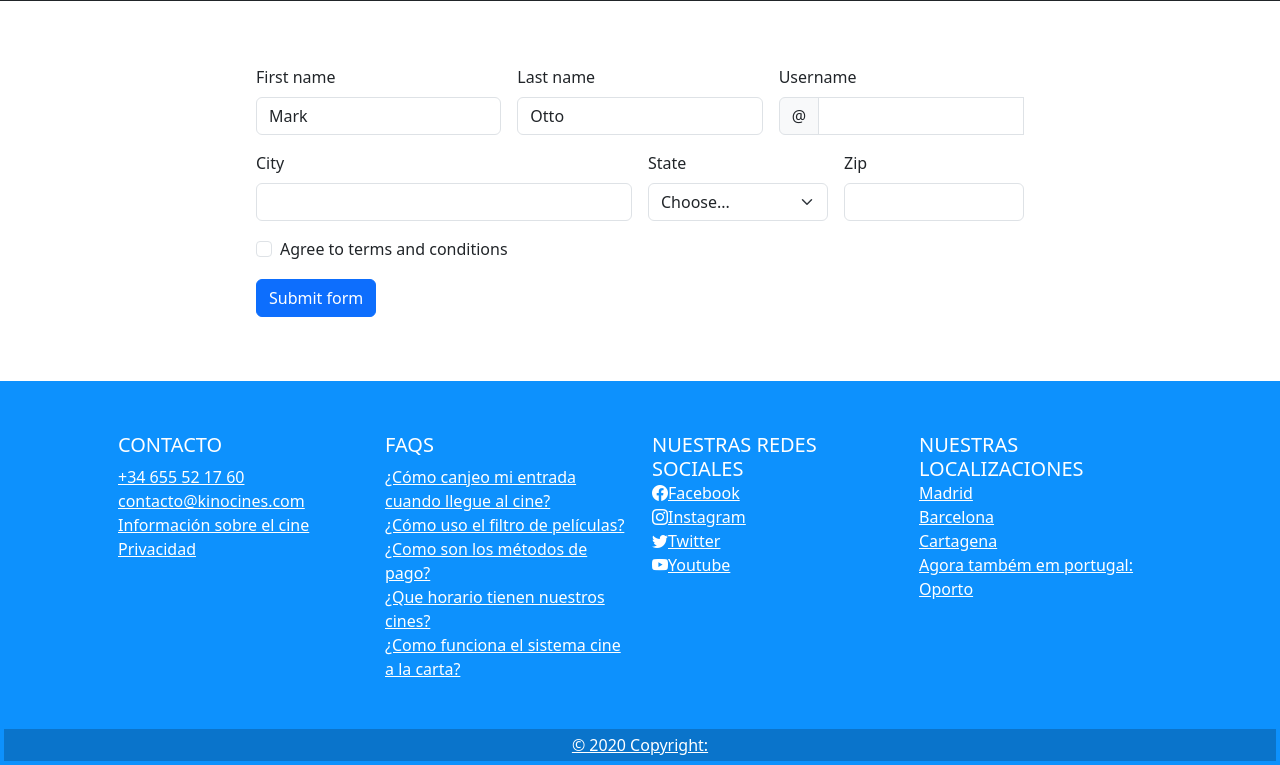
After one commit to cynoxwr/cine-azul-, a PHP site: page /registro.html in a window 1280 px wide. The commit adds this page. Shown: the part 315-1080 px from the top of the page. Run offline with PHP 8.4, Linux system fonts and the light colour scheme; some libraries are stand-ins or nearby versions.

Commit message:
16-02-21

```diff
--- a/cine to wapo/html y css base/cartelera.html
+++ b/cine to wapo/html y css base/cartelera.html
@@ -53,7 +53,7 @@
                 <a class="nav-link" href="#">Eventos</a>
               </li>
               <li class="nav-item">
-                <a class="nav-link" href="/cine-azul-/promociones/promociones.html">Promociones</a>
+                <a class="nav-link" href="promociones.html">Promociones</a>
               </li>
               <li class="nav-item">
                 <a class="nav-link" href="#">Tarjetas regalo</a>
@@ -72,7 +72,7 @@
                           <div class="form-group">
                             <input type="text" name="log" id="user_login" class="form-control" placeholder="Usuario"/>
                             <input type="password" name="pwd" id="user_pass" class="form-control" placeholder="Password" />
-                            <a href=""><p>¿Aún no estás registrado?</p></a>
+                            <a href="registro.html"><p>¿Aún no estás registrado?</p></a>
                           </div>
                         </form>
                       </div>
@@ -102,7 +102,7 @@
       <div class="row py-lg-5">
         <div class="col-lg-6 col-md-8 mx-auto">
           <h1 class="fw-light">Nuestra cartelera</h1>
-          <p  class="lead">Justo debajo usted tiene dos botones, pulse para ir a ver la cartelera que mas le guste</p>
+          <p  class="lead">Justo debajo, usted tiene dos botones, pulse para ir a ver la cartelera que mas le guste</p>
           <p>
             <a href="cartelera.html" class="btn btn-primary my-2">Serie A</a>
             <a href="serieb.html" class="btn btn-secondary my-2">Serie B</a>
--- a/cine to wapo/html y css base/css.css
+++ b/cine to wapo/html y css base/css.css
@@ -29,3 +29,10 @@
     width:100%;
     position:absolute;
 }
+
+.margenes{
+    margin-left: 20%;
+    margin-right: 20%;
+    margin-top: 5%;
+    margin-bottom: 5%;
+}
--- a/cine to wapo/html y css base/home.html
+++ b/cine to wapo/html y css base/home.html
@@ -36,7 +36,7 @@
               </li>
               <li class="nav-item">
                 <!--No se porque no finciona el link de promociones y luego cuando lo pulsas si te lleva al archivo-->
-                <a class="nav-link" href="/cine-azul-/promociones/promociones.html">Promociones</a>
+                <a class="nav-link" href="promociones.html">Promociones</a>
               </li>
               <li class="nav-item">
                 <a class="nav-link" href="#">Tarjetas regalo</a>
@@ -55,7 +55,7 @@
                           <div class="form-group">
                             <input type="text" name="log" id="user_login" class="form-control" placeholder="Usuario"/>
                             <input type="password" name="pwd" id="user_pass" class="form-control" placeholder="Password" />
-                            <a href=""><p>¿Aún no estás registrado?</p></a>
+                            <a href="registro.html"><p>¿Aún no estás registrado?</p></a>
                           </div>
                         </form>
                       </div>
--- /dev/null
+++ b/cine to wapo/html y css base/registro.html
@@ -0,0 +1,247 @@
+<!DOCTYPE html>
+<html lang="en">
+<head>
+  <meta charset="UTF-8">
+  <meta name="viewport" content="width=device-width, initial-scale=1.0">
+  <title>CINEMATOGRAFO</title>
+  <link rel="stylesheet" type="text/css" href="css.css">
+  <link rel="stylesheet" href="https://stackpath.bootstrapcdn.com/bootstrap/5.0.0-alpha1/css/bootstrap.min.css" integrity="sha384-r4NyP46KrjDleawBgD5tp8Y7UzmLA05oM1iAEQ17CSuDqnUK2+k9luXQOfXJCJ4I" crossorigin="anonymous">
+  <script src="https://stackpath.bootstrapcdn.com/bootstrap/5.0.0-alpha1/js/bootstrap.min.js" integrity="sha384-oesi62hOLfzrys4LxRF63OJCXdXDipiYWBnvTl9Y9/TRlw5xlKIEHpNyvvDShgf/" crossorigin="anonymous"></script>
+  <link rel="stylesheet" href="https://cdn.jsdelivr.net/npm/bootstrap-icons@1.3.0/font/bootstrap-icons.css">
+  <link href="../assets/dist/css/bootstrap.min.css" rel="stylesheet">
+  <script src="https://cdn.jsdelivr.net/npm/bootstrap@5.0.0-beta1/dist/js/bootstrap.bundle.min.js" integrity="sha384-ygbV9kiqUc6oa4msXn9868pTtWMgiQaeYH7/t7LECLbyPA2x65Kgf80OJFdroafW" crossorigin="anonymous"></script>
+
+</head>
+
+<header>
+
+    <nav class="navbar navbar-expand-lg navbar-dark bg-dark">
+
+        <div class="container-fluid">
+          <button class="navbar-toggler" type="button" data-bs-toggle="collapse" data-bs-target="#navbars" aria-controls="navbars" aria-expanded="false" aria-label="Toggle navigation">
+            <span class="navbar-toggler-icon"></span>
+          </button>
+          <div class="collapse navbar-collapse justify-content-md-center" id="navbars">
+            <a class="nav-link" id="logo" aria-current="page" href="home.html"><img class="logo" src="../imagenes/logo.png"/></a>
+            <ul class="navbar-nav">
+              <li class="nav-item">
+                <a class="nav-link" href="cartelera.html">Cartelera</a>
+              </li>
+              <li class="nav-item">
+                <a class="nav-link" href="ubicaciones.html">Ubicaciones</a>
+              </li>
+              <li class="nav-item">
+                <!--Las páginas de eventos y tarjetas regalo no nos dió tiempo a desarrollarlas-->
+                <a class="nav-link" href="eventos.html">Eventos</a>
+              </li>
+              <li class="nav-item">
+                <!--No se porque no finciona el link de promociones y luego cuando lo pulsas si te lleva al archivo-->
+                <a class="nav-link" href="promociones.html">Promociones</a>
+              </li>
+              <li class="nav-item">
+                <a class="nav-link" href="#">Tarjetas regalo</a>
+              </li>
+              <li class="nav-item">
+                <button type='button' class="btn btn-primary" data-toggle="modal" data-target="#popUpWindow">Iniciar sesión</button>
+                <div class="modal fade" id="popUpWindow">
+                  <div class="modal-dialog">
+                    <div class="modal-content">
+                      <div class="modal-header">
+                        <button type="button" class="close" data-dismiss="modal">&times;</button>
+                        <h3 class="modal-title"></h3>
+                      </div>
+                      <div class="modal-header">
+                        <form class="login-container" name="loginform" id="loginform" role="form" action="../wp-login.php" method="POST">
+                          <div class="form-group">
+                            <input type="text" name="log" id="user_login" class="form-control" placeholder="Usuario"/>
+                            <input type="password" name="pwd" id="user_pass" class="form-control" placeholder="Password" />
+                            <a href="registro.html"><p>¿Aún no estás registrado?</p></a>
+                          </div>
+                        </form>
+                      </div>
+                            <div class="modal-footer">
+                                <input type="submit" value="Send" form="loginform" class="btn btn-primary btn-block" id="submit">
+                                <input type="hidden" name="redirect_to" value="/social1">
+                            </div>
+                    </div>
+                  </div>
+                </div>
+              </li>
+            </ul>
+          </div>
+        </div>
+      </nav>
+
+</header>
+    <!-- Bootstrap core CSS -->
+    <main  class="margenes">
+<body>
+    <form class="row g-3 needs-validation" novalidate>
+      <div class="col-md-4">
+        <label for="validationCustom01" class="form-label">First name</label>
+        <input type="text" class="form-control" id="validationCustom01" value="Mark" required>
+        <div class="valid-feedback">
+          Looks good!
+        </div>
+      </div>
+      <div class="col-md-4">
+        <label for="validationCustom02" class="form-label">Last name</label>
+        <input type="text" class="form-control" id="validationCustom02" value="Otto" required>
+        <div class="valid-feedback">
+          Looks good!
+        </div>
+      </div>
+      <div class="col-md-4">
+        <label for="validationCustomUsername" class="form-label">Username</label>
+        <div class="input-group">
+          <span class="input-group-text" id="inputGroupPrepend">@</span>
+          <input type="text" class="form-control" id="validationCustomUsername" aria-describedby="inputGroupPrepend" required>
+          <div class="invalid-feedback">
+            Please choose a username.
+          </div>
+        </div>
+      </div>
+      <div class="col-md-6">
+        <label for="validationCustom03" class="form-label">City</label>
+        <input type="text" class="form-control" id="validationCustom03" required>
+        <div class="invalid-feedback">
+          Please provide a valid city.
+        </div>
+      </div>
+      <div class="col-md-3">
+        <label for="validationCustom04" class="form-label">State</label>
+        <select class="form-select" id="validationCustom04" required>
+          <option selected disabled value="">Choose...</option>
+          <option>...</option>
+        </select>
+        <div class="invalid-feedback">
+          Please select a valid state.
+        </div>
+      </div>
+      <div class="col-md-3">
+        <label for="validationCustom05" class="form-label">Zip</label>
+        <input type="text" class="form-control" id="validationCustom05" required>
+        <div class="invalid-feedback">
+          Please provide a valid zip.
+        </div>
+      </div>
+      <div class="col-12">
+        <div class="form-check">
+          <input class="form-check-input" type="checkbox" value="" id="invalidCheck" required>
+          <label class="form-check-label" for="invalidCheck">
+            Agree to terms and conditions
+          </label>
+          <div class="invalid-feedback">
+            You must agree before submitting.
+          </div>
+        </div>
+      </div>
+      <div class="col-12">
+        <button class="btn btn-primary" type="submit">Submit form</button>
+      </div>
+    </form>
+</body>
+</main>
+
+<footer class="bg-blue text-center text-lg-start text-white p-1">
+    <footer id="" class="text-center text-lg-start ">
+      <!-- Grid container -->
+      <div class="container p-5">
+        <!--Grid row-->
+        <div class="row">
+          <!--Grid column-->
+
+        <div class="col-lg-3 col-md-6 mb-4 mb-md-0">
+          <h5 class="text-uppercase">Contacto</h5>
+
+          <ul class="list-unstyled mb-0">
+            <li>
+              <a href="#!" class="text-white">+34 655 52 17 60</a>
+            </li>
+            <li>
+              <a href="#!" class="text-white">contacto@kinocines.com</a>
+            </li>
+            <li>
+              <a href="#!" class="text-white">Información sobre el cine</a>
+            </li>
+            <li>
+              <a href="#!" class="text-white">Privacidad</a>
+            </li>
+          </ul>
+        </div>
+
+        <div class="col-lg-3 col-md-6 mb-4 mb-md-0">
+          <h5 class="text-uppercase">FAQs</h5>
+
+          <ul class="list-unstyled mb-0">
+            <li>
+              <a href="#!" class="text-white">¿Cómo canjeo mi entrada cuando llegue al cine?</a>
+            </li>
+            <li>
+              <a href="#!" class="text-white">¿Cómo uso el filtro de películas?</a>
+            </li>
+            <li>
+              <a href="#!" class="text-white">¿Como son los métodos de pago?</a>
+            </li>
+            <li>
+              <a href="#!" class="text-white">¿Que horario tienen nuestros cines?</a>
+            </li>
+            <li>
+              <a href="#!" class="text-white">¿Como funciona el sistema cine a la carta?</a>
+            </li>
+          </ul>
+        </div>
+
+        <div class="col-lg-3 col-md-6 mb-4 mb-md-0">
+          <h5 class="text-uppercase mb-0">Nuestras redes sociales</h5>
+
+          <ul class="list-unstyled">
+            <li>
+              <a href="#!" class="text-white"><i class="bi bi-facebook"></i>Facebook</a>
+            </li>
+            <li>
+              <a href="#!" class="text-white"><i class="bi bi-instagram"></i>Instagram</a>
+            </li>
+            <li>
+              <a href="" class="text-white"><i class="bi bi-twitter"></i>Twitter</a>
+            </li>
+            <li>
+              <a href="" class="text-white"><i class="bi bi-youtube"></i>Youtube</a>
+            </li>
+          </ul>
+        </div>
+        <div class="col-lg-3 col-md-6 mb-4 mb-md-0">
+          <h5 class="text-uppercase mb-0">Nuestras Localizaciones</h5>
+
+          <ul class="list-unstyled">
+            <li>
+              <a href="#!" class="text-white"></i>Madrid</a>
+            </li>
+            <li>
+              <a href="#!" class="text-white"></i>Barcelona</a>
+            </li>
+            <li>
+              <a href="#!" class="text-white"></i>Cartagena</a>
+            </li>
+            <li>
+              <a href="#!" class="text-white"></i>Agora também em portugal: Oporto</a>
+            </li>
+          </ul>
+        </div>
+          <!--Grid column-->
+        </div>
+        <!--Grid row-->
+      </div>
+      <!-- Grid container -->
+
+      <!-- Copyright -->
+      <div class="text-center p-1" style="background-color: rgba(0, 0, 0, 0.2)">
+       <a href="https://eur-lex.europa.eu/legal-content/ES/TXT/?uri=CELEX:52016PC0593" class="text-white"> © 2020 Copyright:</a>
+        <a class="text-white" href="https://mdbootstrap.com/%22%3EMDBootstrap.com"></a>
+      </div>
+      <!-- Copyright -->
+    </footer>
+  </footer>
+
+
+  </html>
--- a/cine to wapo/html y css base/serieb.html
+++ b/cine to wapo/html y css base/serieb.html
@@ -53,7 +53,7 @@
                 <a class="nav-link" href="#">Eventos</a>
               </li>
               <li class="nav-item">
-                <a class="nav-link" href="/cine-azul-/promociones/promociones.html">Promociones</a>
+                <a class="nav-link" href="promociones.html">Promociones</a>
               </li>
               <li class="nav-item">
                 <a class="nav-link" href="#">Tarjetas regalo</a>
@@ -72,7 +72,7 @@
                           <div class="form-group">
                             <input type="text" name="log" id="user_login" class="form-control" placeholder="Usuario"/>
                             <input type="password" name="pwd" id="user_pass" class="form-control" placeholder="Password" />
-                            <a href=""><p>¿Aún no estás registrado?</p></a>
+                            <a href="registro.html"><p>¿Aún no estás registrado?</p></a>
                           </div>
                         </form>
                       </div>
--- a/cine to wapo/html y css base/ubicaciones.html
+++ b/cine to wapo/html y css base/ubicaciones.html
@@ -34,7 +34,7 @@
                 <a class="nav-link" href="#">Eventos</a>
               </li>
               <li class="nav-item">
-                <a class="nav-link" href="/cine-azul-/promociones/promociones.html">Promociones</a>
+                <a class="nav-link" href="promociones.html">Promociones</a>
               </li>
               <li class="nav-item">
                 <a class="nav-link" href="#">Tarjetas regalo</a>
@@ -53,7 +53,7 @@
                           <div class="form-group">
                             <input type="text" name="log" id="user_login" class="form-control" placeholder="Usuario"/>
                             <input type="password" name="pwd" id="user_pass" class="form-control" placeholder="Password" />
-                            <a href=""><p>¿Aún no estás registrado?</p></a>
+                            <a href="registro.html"><p>¿Aún no estás registrado?</p></a>
                           </div>
                         </form>
                       </div>
```
Also changed, not shown: cine to wapo/html y css base/promociones.html (renamed from promociones/promociones.html, +33 -14 lines).
